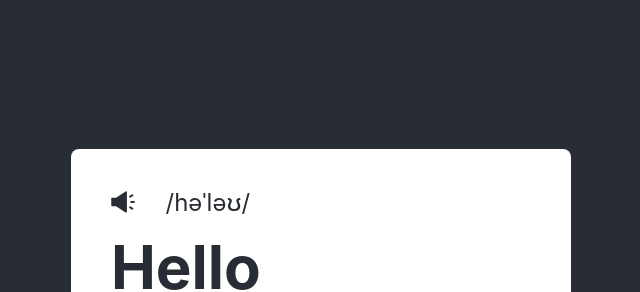
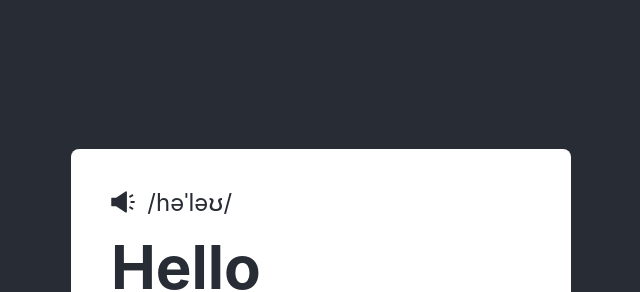
Before and after one commit to tanthuann/flash-english, a React (Create React App) app: page / in a window 1280 px wide. Shown: the top 292 px of the page, without its empty margins (319-959 px from the left). Built offline with nearby package versions, Linux system fonts and the light colour scheme.

Commit message:
chore: clean style, auto add splash

```diff
--- a/src/components/Card/index.tsx
+++ b/src/components/Card/index.tsx
@@ -7,7 +7,7 @@ import "./style.scss";
 const wordInfo = {
   word: "Hello",
   pos: " exclamation, noun",
-  phon: "/həˈləʊ/",
+  phon: "həˈləʊ",
   audio:
     "https://www.oxfordlearnersdictionaries.com/media/english/us_pron/h/hel/hello/hello__us_1_rr.mp3",
   senses: [
@@ -43,15 +43,15 @@ const Card = () => {
   return (
     <div className="card-wrapper">
       <Row gutter={[16, 16]} justify="start" align="middle">
-        <Col className="sound" span={3}>
+        <Col className="sound" span={2}>
           <SoundFilled
             onClick={() => {
               new Audio(audio).play();
             }}
           />
         </Col>
-        <Col className="phon" span={21}>
-          {phon}
+        <Col className="phon" span={22}>
+          /{phon}/
         </Col>
         <Col className="word" span={24}>
           {word}
```
